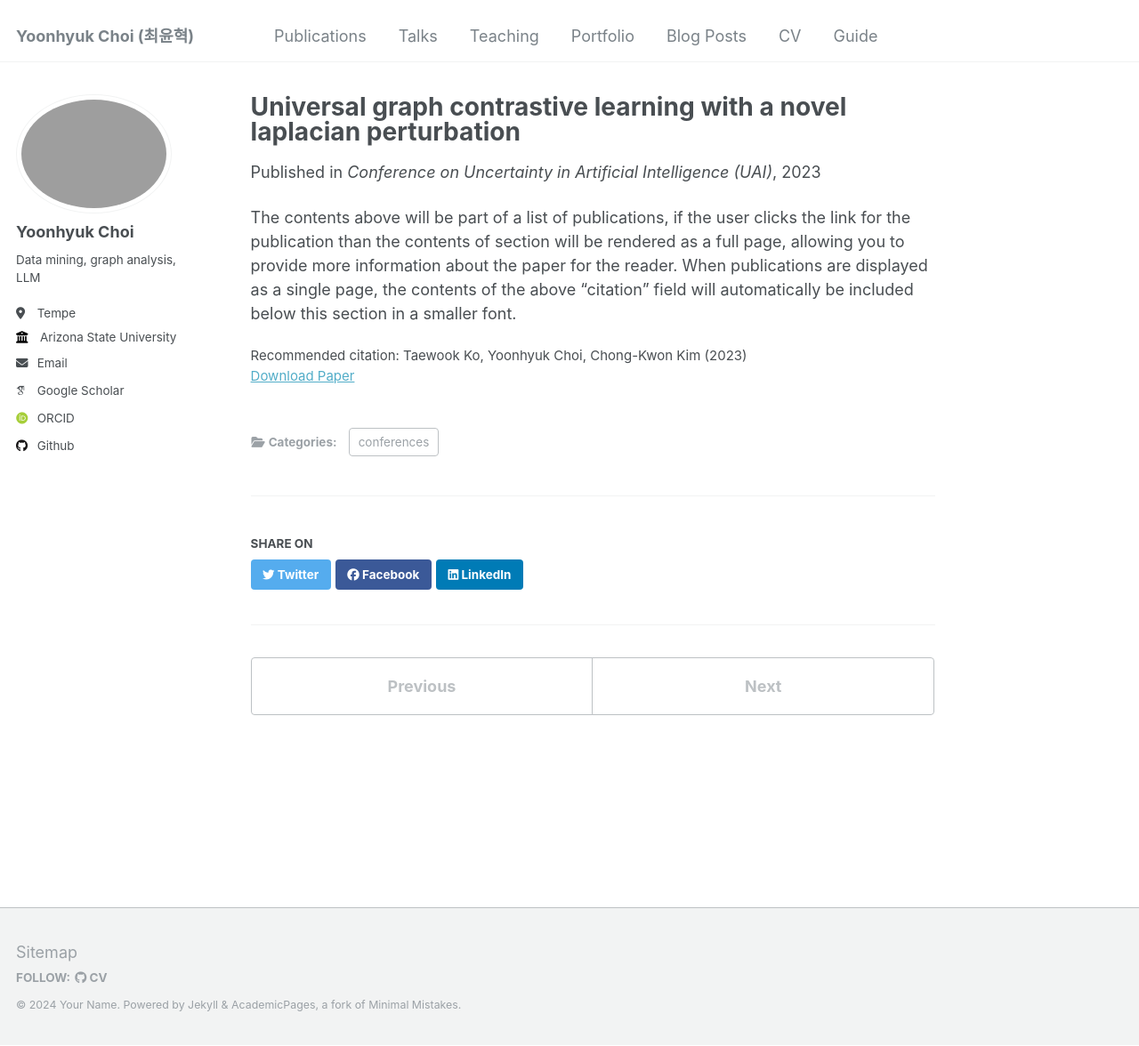
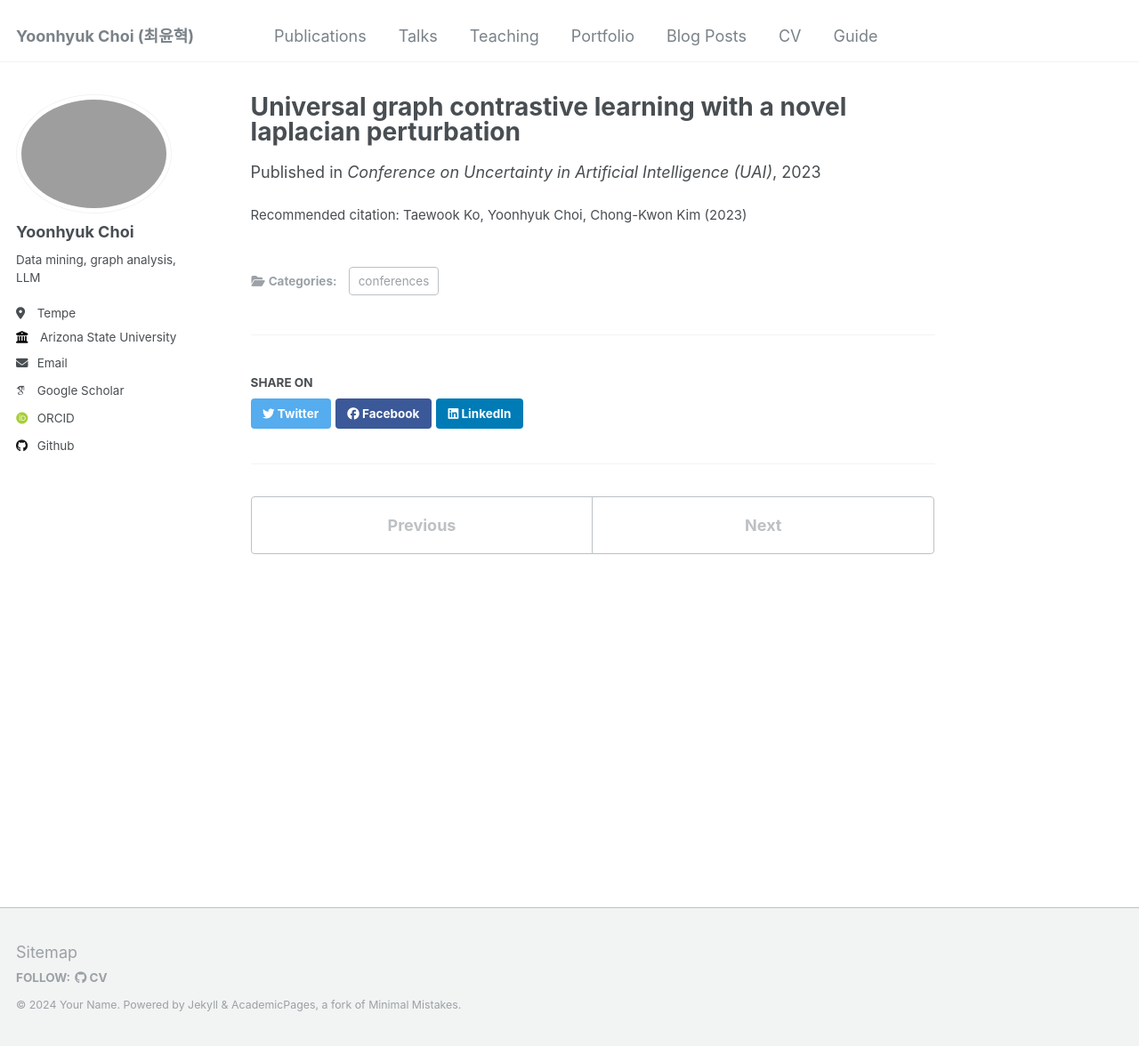
Before and after one commit to ChoiYoonHyuk/ChoiYoonHyuk.github.io, a Jekyll site: the page built from _publications/2024-02-19-paper-title-number-6.md, in a window 1280 px wide and 1176 px high. Shown: the whole window at 89% size. Built offline with Jekyll 4.4.1, drawn with Linux system fonts in a browser that asks for light colours; some web fonts are replaced.

Commit message:
Update 2024-02-19-paper-title-number-6.md

```diff
--- a/_publications/2024-02-19-paper-title-number-6.md
+++ b/_publications/2024-02-19-paper-title-number-6.md
@@ -6,8 +6,5 @@
 excerpt: 'This paper is about fixing template issue #693.'
 date: 2023-07-02
 venue: 'Conference on Uncertainty in Artificial Intelligence (UAI)'
-paperurl: 'http://academicpages.github.io/files/paper3.pdf'
 citation: 'Taewook Ko, Yoonhyuk Choi, Chong-Kwon Kim (2023)'
 ---
-
-The contents above will be part of a list of publications, if the user clicks the link for the publication than the contents of section will be rendered as a full page, allowing you to provide more information about the paper for the reader. When publications are displayed as a single page, the contents of the above "citation" field will automatically be included below this section in a smaller font.
```
